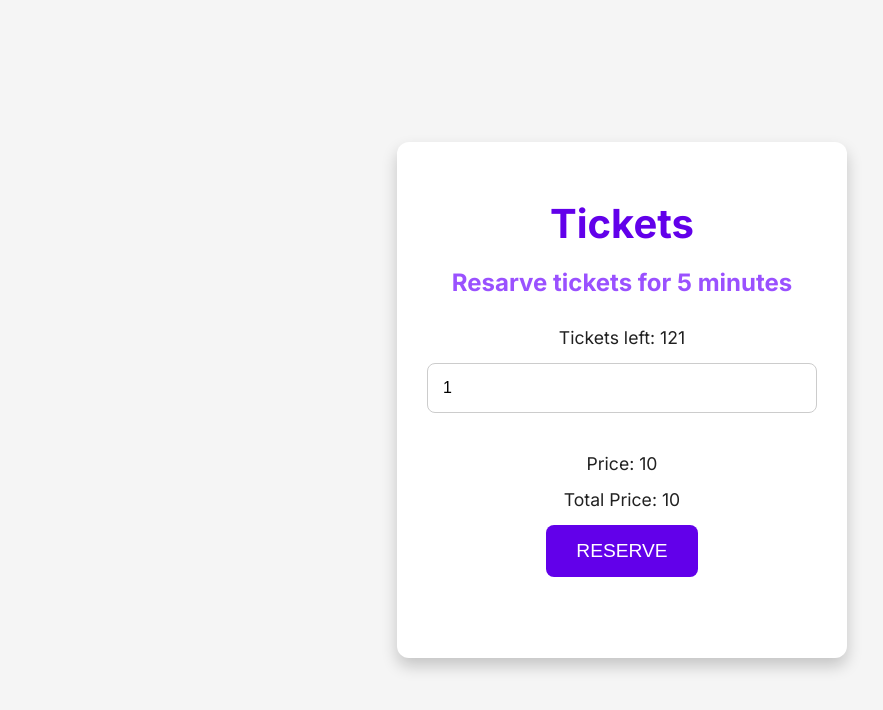
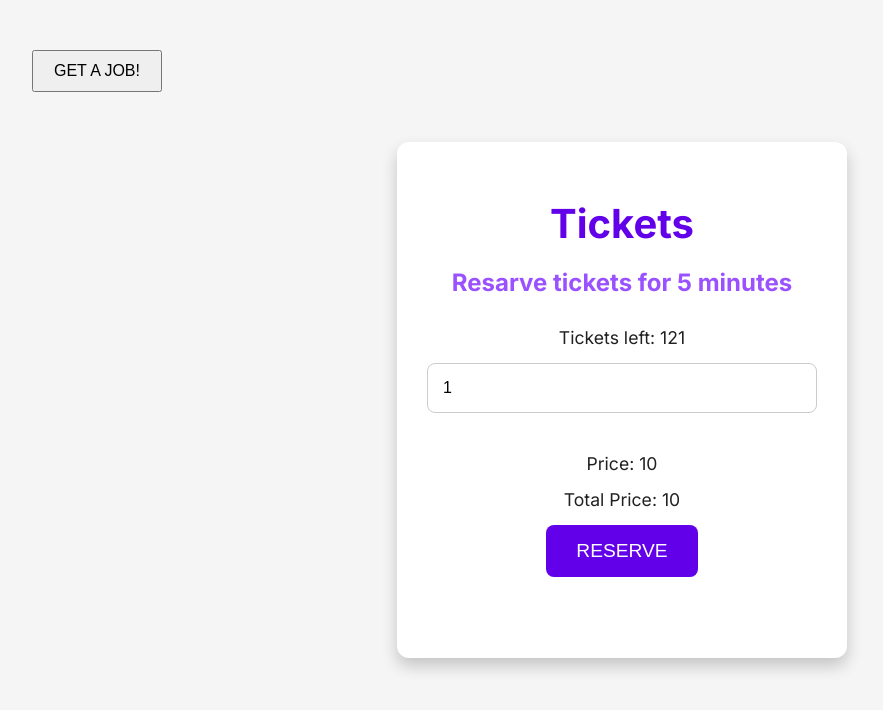
Before and after one commit to Nazar100/junior-qa-test-task, a Next.js app: page / in a window 1280 px wide. Shown: the top 710 px of the page, without its empty margins (18-901 px from the left). Built offline with nearby package versions, Linux system fonts and the light colour scheme.

Commit message:
added a button

```diff
--- a/src/app/page.tsx
+++ b/src/app/page.tsx
@@ -2,6 +2,7 @@
 import axios from "axios";
 import styles from "./page.module.scss";
 import { useEffect, useState } from "react";
+import RunawayButton from "./runawaybutton/runaway-button";
 const TICKETS_NUMBER = 121;
 
 export default function Home() {
@@ -70,6 +71,8 @@ export default function Home() {
           </div>
         </div>
       )}
+      <RunawayButton />
+
     </main>
   );
 }
--- /dev/null
+++ b/src/app/runawaybutton/run.css
@@ -0,0 +1,7 @@
+.runaway-button {
+    position: absolute;
+    padding: 10px 20px;
+    font-size: 16px;
+    cursor: pointer;
+    transition: top 0.2s ease, left 0.2s ease;
+  }
--- /dev/null
+++ b/src/app/runawaybutton/runaway-button.tsx
@@ -0,0 +1,24 @@
+import React, { useState } from 'react';
+import './run.css';
+
+const RunawayButton = () => {
+  const [position, setPosition] = useState({ top: 50, left: 50 });
+
+  const handleMouseEnter = () => {
+    const newTop = Math.random() * (window.innerHeight - 50);
+    const newLeft = Math.random() * (window.innerWidth - 100);
+    setPosition({ top: newTop, left: newLeft });
+  };
+
+  return (
+    <button
+      className="runaway-button"
+      style={{ top: `${position.top}px`, left: `${position.left}px` }}
+      onMouseEnter={handleMouseEnter}
+    >
+      GET A JOB!
+    </button>
+  );
+};
+
+export default RunawayButton;
```
